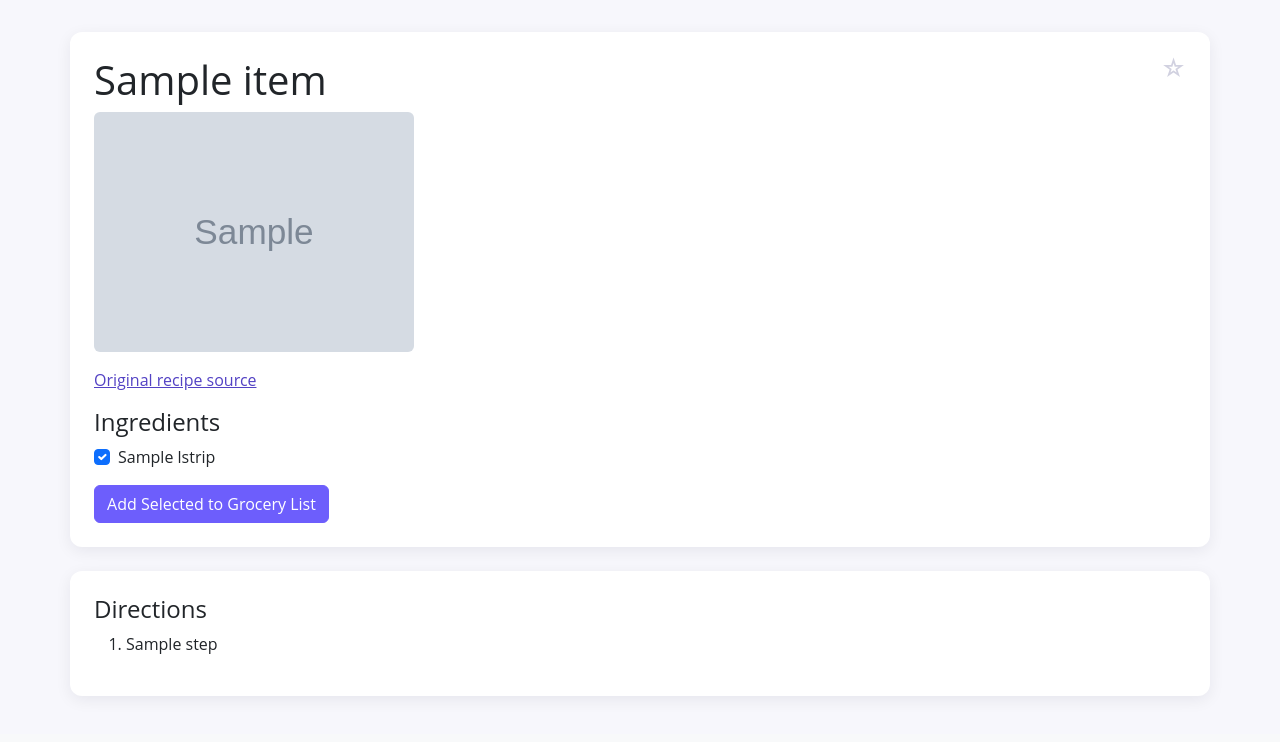
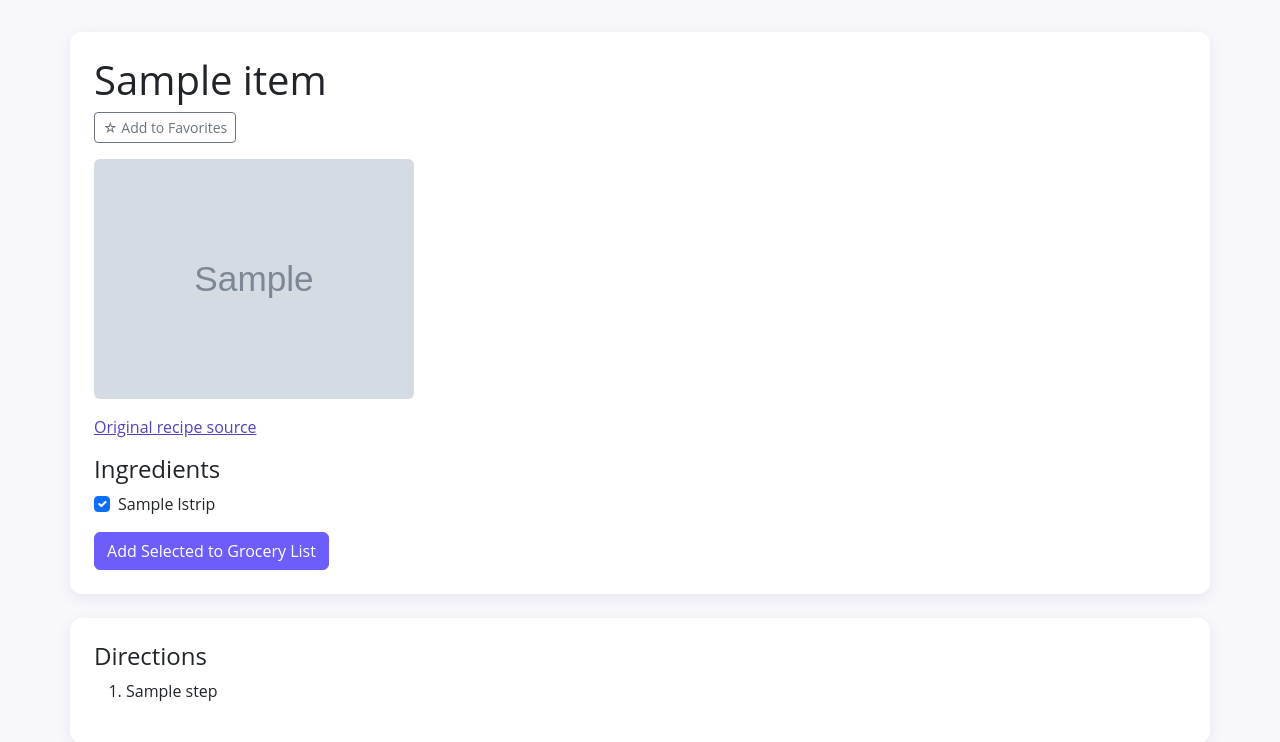
Before and after one commit to melissacallis/django, a Django app: a page that uses recipelist/templates/recipelist/ingredients.html in a window 1280 px wide. Shown: the part 66-808 px from the top of the page. Before the commit the page ends 764 px from the top, so only its background shows below. Run offline with Django 4.2, Linux system fonts and the light colour scheme; tables that the repository leaves empty hold one stand-in row (values such as "Sample post"); grey boxes marked "Sample" are stand-in pictures; a database or web service that is not in the repository returns one stand-in record (values such as "Sample title"); data that the repository does not hold is empty.

Commit message:
Make the favorite button an actual labeled button
Tested the add-favorite flow directly against production (curl with
a real session/CSRF token) and it worked correctly server-side, so
the backend wasn't the problem. The button itself was a bare Unicode
star glyph squeezed into the corner next to the title with no label
and low-contrast gray color -- easy to miss or mistake for
decoration. Replaced it with a full Bootstrap button below the title
that reads "Add to Favorites" / "Favorited", using the existing
warning/secondary color scheme so the state is unambiguous.

```diff
--- a/recipelist/static/recipelist/style.css
+++ b/recipelist/static/recipelist/style.css
@@ -72,16 +72,3 @@ a:hover {
 .page-content {
   padding: 2rem 0;
 }
-
-.btn-favorite {
-  border: none;
-  background: transparent;
-  font-size: 1.5rem;
-  line-height: 1;
-  padding: 0;
-  color: #d1d1e0;
-}
-.btn-favorite.is-favorite,
-.btn-favorite:hover {
-  color: #f5a623;
-}
--- a/recipelist/templates/recipelist/ingredients.html
+++ b/recipelist/templates/recipelist/ingredients.html
@@ -6,9 +6,8 @@
 
 {% if ingredients %}
   <div class="card p-4 mb-4">
-    <div class="d-flex align-items-start justify-content-between">
     <h1>{{ title }}</h1>
-      <form method="post" action="{% url 'recipelist:add_favorite' %}">
+    <form method="post" action="{% url 'recipelist:add_favorite' %}" class="mb-3">
       {% csrf_token %}
       <input type="hidden" name="external_id" value="{{ external_id }}">
       <input type="hidden" name="title" value="{{ title }}">
@@ -17,11 +16,10 @@
       <input type="hidden" name="ingredients" value='{{ ingredients_json }}'>
       <input type="hidden" name="directions" value='{{ directions_json }}'>
       <input type="hidden" name="next" value="{{ request.get_full_path }}">
-        <button type="submit" class="btn-favorite {% if is_favorite %}is-favorite{% endif %}" title="{% if is_favorite %}Saved to favorites{% else %}Add to favorites{% endif %}" {% if is_favorite %}disabled{% endif %}>
-          {% if is_favorite %}&#9733;{% else %}&#9734;{% endif %}
+      <button type="submit" class="btn {% if is_favorite %}btn-warning{% else %}btn-outline-secondary{% endif %} btn-sm" {% if is_favorite %}disabled{% endif %}>
+        {% if is_favorite %}&#9733; Favorited{% else %}&#9734; Add to Favorites{% endif %}
       </button>
     </form>
-    </div>
     {% if image %}<img src="{{ image }}" alt="{{ title }}" class="img-fluid rounded mb-3" style="max-width: 320px;">{% endif %}
     {% if source_url %}<p><a href="{{ source_url }}" target="_blank" rel="noopener">Original recipe source</a></p>{% endif %}
 
```
Also changed, not shown: db.sqlite3. Lines whose indentation alone changed are shown as unchanged.
